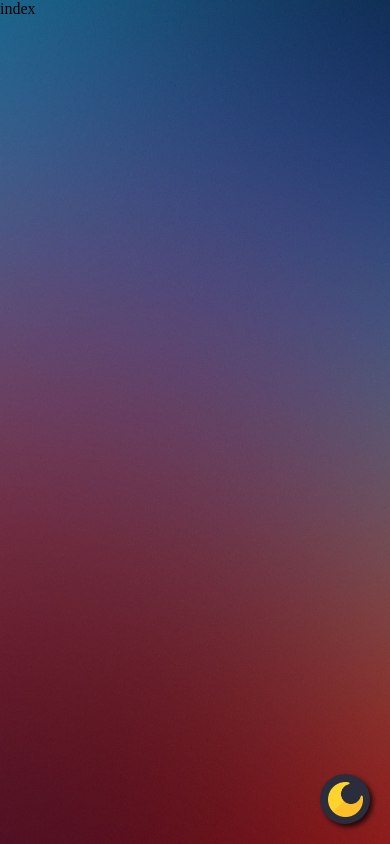
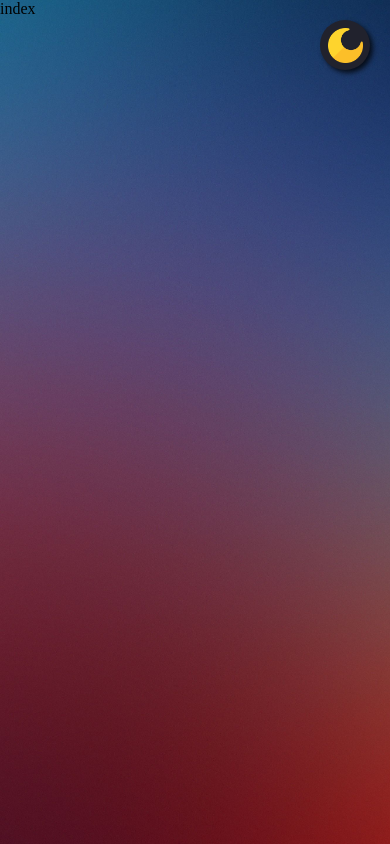
Before and after one commit to Stay1444/voting-app, a React (Create React App) app in the folder voting-client/: page /create in a window 390 px wide. Built offline with nearby package versions, Linux system fonts and the light colour scheme.

Commit message:
Move button to the top when resolution is small

```diff
--- a/voting-client/src/components/ThemeSwitcher.module.sass
+++ b/voting-client/src/components/ThemeSwitcher.module.sass
@@ -2,12 +2,6 @@
     position: absolute
     height: 50px
     width: 50px
-
-    bottom: 0px
-    right: 0px
-
-    margin-right: 20px
-    margin-bottom: 20px
 
     border-radius: 50%
 
@@ -23,12 +17,31 @@
         height: 60px
         width: 60px
 
+@media (min-width: 750px)
+    .container
+        bottom: 0px
+        right: 0px
+
+        margin-right: 20px
+        margin-bottom: 20px
+        &:hover
+            margin-right: 15px
+            margin-bottom: 15px
+
+@media (max-width: 750px)
+    .container
+        top: 0px
+        right: 0px
+
+        margin-right: 20px
+        margin-top: 20px
+
 .image
     width: 35px
     height: 35px
 
 .Dark
-    background-color: #2c2d3c
+    background-color: #21222d
 
 .White
     background-color: #ffffff
--- a/voting-client/src/components/ThemeSwitcher.tsx
+++ b/voting-client/src/components/ThemeSwitcher.tsx
@@ -10,6 +10,7 @@ import MoonIcon from "../img/icons/moon.png"
 
 const ThemeSwitcher = (props: ThemeSwitcherProps) => {
     const themeContext = useContext(ThemeContext);
+
     return (
         <>
             <div
```
